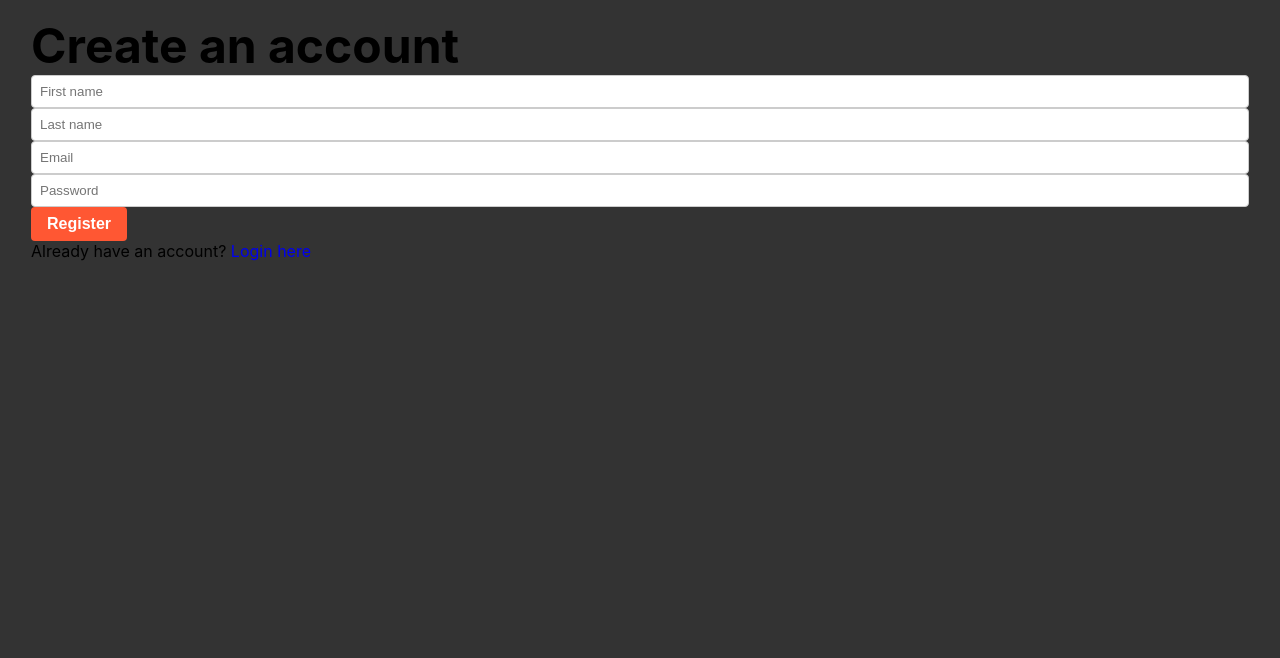
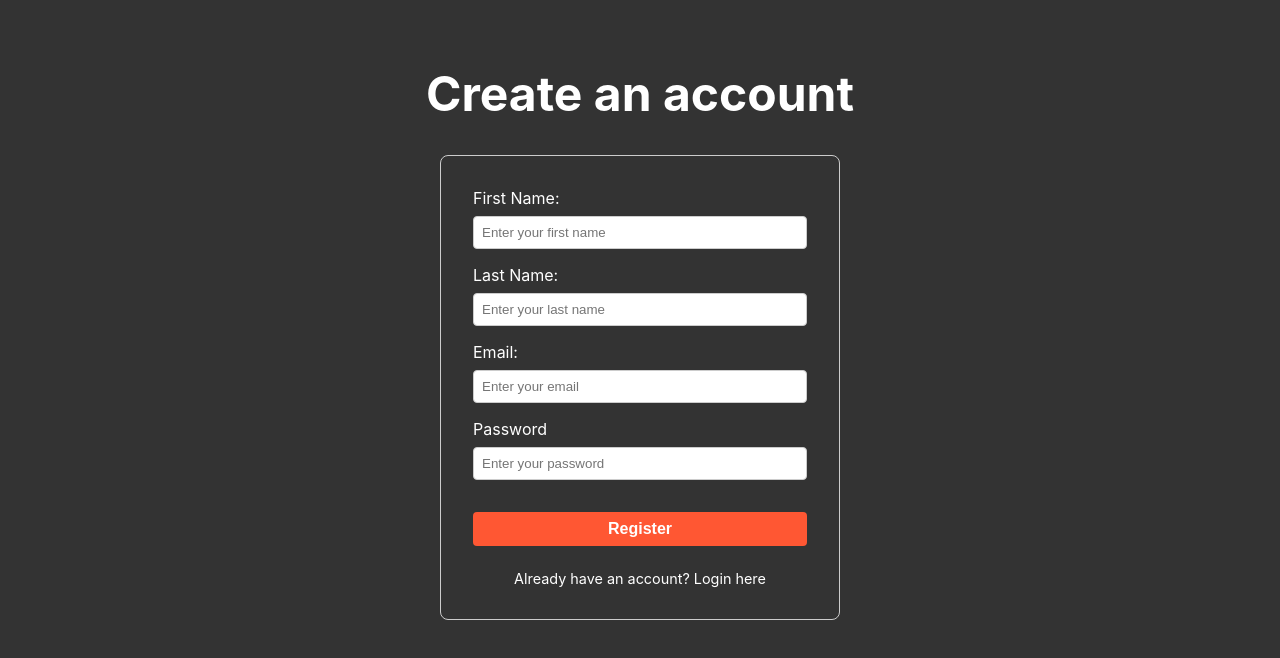
Before and after one commit to mdcodelab/fitness-frontend, a React (Create React App) app: page /register in a window 1280 px wide. Shown: the top 658 px of the page. Built offline with nearby package versions, Linux system fonts and the light colour scheme.

Commit message:
Register page

```diff
--- a/src/index.css
+++ b/src/index.css
@@ -5,7 +5,7 @@
 }
 
 :root {
-  --primary-color: #000080;
+  --primary-color: #D2691E;
   --red-color: #FF5733;
   --background-color: #f0f0f0;
   --text-color: #333;
--- a/src/pages/Login.js
+++ b/src/pages/Login.js
@@ -17,11 +17,12 @@ function Login() {
           <input id="password" type="password" placeholder="Enter your password" required />
         </div>
 
-        <button type="submit" className="btn">Login</button>
+        <button type="submit" className="btn" style={{marginTop: "1rem"}}>Login</button>
         <p className="comment">
           Don't have an account? <Link to="/register" className="comment">
           Register here.</Link>
         </p>
+        <p></p>
       </form>
     </section>
   );
--- a/src/pages/Register.css
+++ b/src/pages/Register.css
@@ -0,0 +1,20 @@
+.register {
+    height: 100vh;
+}
+
+.register h1 {
+    text-align: center;
+    color: #fff;
+    margin-top: 3rem;
+}
+
+.register form {
+    display: flex;
+    flex-direction: column;
+    gap: 1rem;
+    max-width: 400px;
+    margin: 2rem auto;
+    padding: 2rem;
+    border: 1px solid #ccc;
+    border-radius: 8px;
+}
--- a/src/pages/Register.js
+++ b/src/pages/Register.js
@@ -5,20 +5,35 @@ import "./Register.css";
 function Register() {
   return (
     <section className="register">
-    <h1>Create an account</h1>
-    <form>
-        <input type="text" placeholder="First name"/>
-        <input type="text" placeholder="Last name"/>
-        <input type="email" placeholder="Email" required />
-        <input type="password" placeholder="Password" required />
-        <button type="submit" className="btn">Register</button>
-        <p>Already have an account? <Link to="/login">Login here</Link></p>
-    </form>
+      <h1>Create an account</h1>
+      <form>
+        <div className="form-group">
+          <label htmlFor="firstName">First Name:</label>
+          <input id="firstName" type="text" placeholder="Enter your first name" />
+        </div>
 
+        <div className="form-group">
+          <label htmlFor="lastName">Last Name:</label>
+          <input id="lastName" type="text" placeholder="Enter your last name" />
+        </div>
+
+        <div className="form-group">
+          <label htmlFor="email">Email:</label>
+          <input id="email" type="email" placeholder="Enter your email" required />
+        </div>
+
+        <div className="form-group">
+          <label htmlFor="password">Password</label>
+          <input id="password" type="password" placeholder="Enter your password" required />
+        </div>
+
+        <button type="submit" className="btn" style={{marginTop: "1rem"}}>Register</button>
+        <p className="comment">
+          Already have an account? <Link to="/login" className="comment">Login here</Link>
+        </p>
+      </form>
     </section>
-
-
-  )
+  );
 }
 
-export default Register
+export default Register;
```
